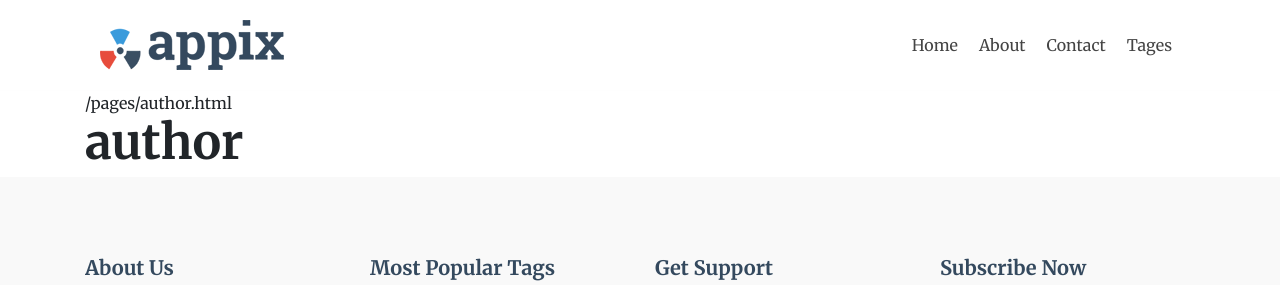
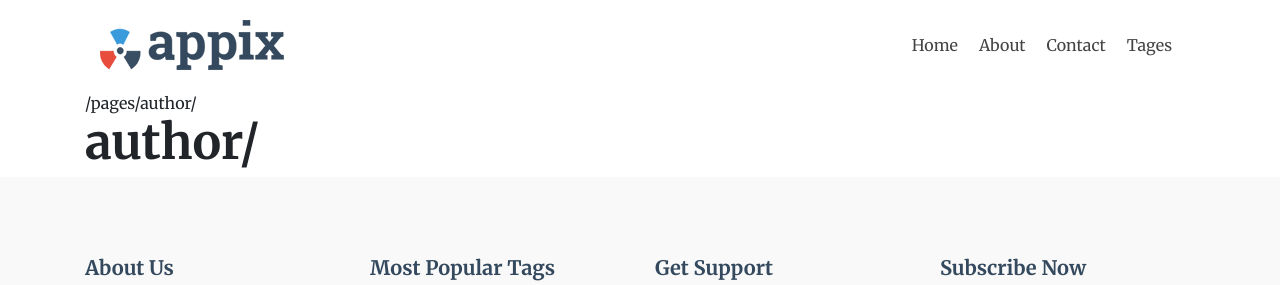
Before and after one commit to gopalraha/alaska, a Jekyll site: the page built from pages/author.html, in a window 1280 px wide. Shown: the top 285 px of the page. Built offline with Jekyll 4.4.1, drawn with Linux system fonts in a browser that asks for light colours; part of the change alters nothing that is shown.

```diff
--- a/_config.yml
+++ b/_config.yml
@@ -15,7 +15,7 @@ plugins:
   - jekyll-paginate
 
 paginate:               6
-permalink:              /:categories/:year/:month/:day/:title:output_ext
+permalink:              pretty
 
 mailchimp_link:         "//themeix.us16.list-manage.com/subscribe?u=4b7aa1c5c5ac54be844d58bcb&id=0e85c09412"
 
```
